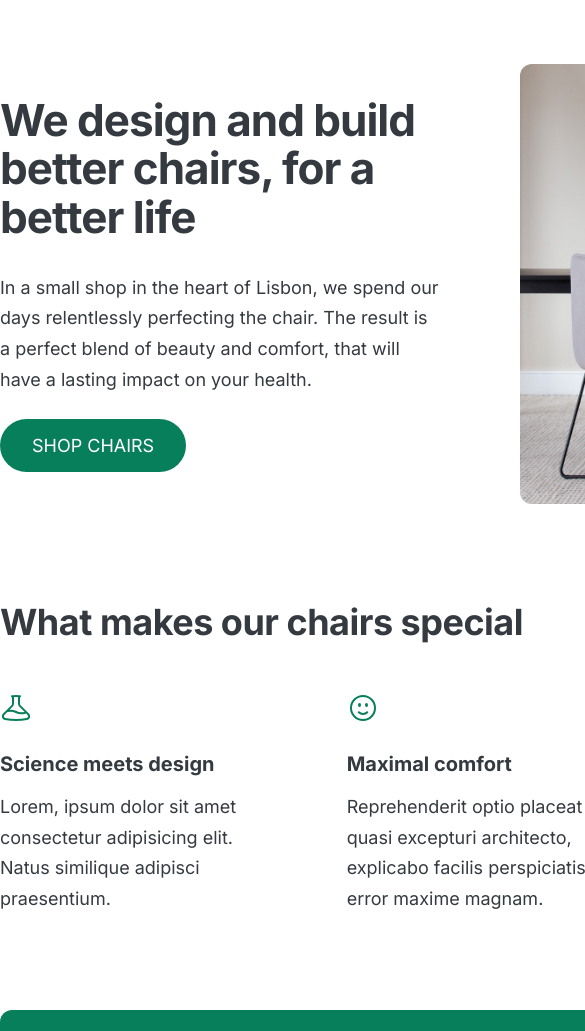
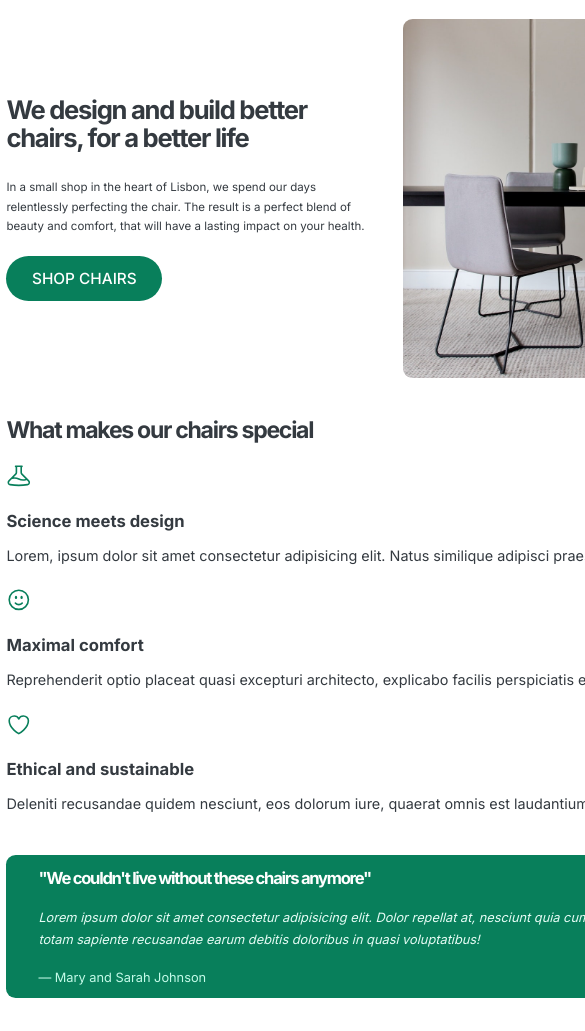
Before and after one commit to Jorstern7/Design, a plain HTML site: page index.html in a window 390 px wide. Shown: the top 1031 px of the page, 585 px wide, since content can reach past the window. Drawn offline with Linux system fonts and the light colour scheme.

Commit message:
media querry:Not responsive

```diff
--- /dev/null
+++ b/DesignQuerries.css
@@ -0,0 +1,90 @@
+/* *************************** */
+/* BELOW 1344PX (smaller desktop) */
+/* *************************** */
+
+@media (max-width: 84em) {
+  .header-text-box {
+    max-width: 120rem;
+  }
+
+  .header-text {
+    font-size: 1rem;
+  }
+}
+
+/* *************************** */
+/* BELOW 1200PX (Landscape Tablet) */
+/* *************************** */
+
+@media (max-width: 75em) {
+  html {
+    font-size: 89.75%;
+  }
+
+  header {
+    column-gap: 3rem;
+    margin-top: 2rem;
+  }
+}
+
+/* *************************** */
+/* BELOW 480PX (Phones) */
+/* *************************** */
+
+@media (max-width: 30em) {
+  html {
+    font-size: 80%;
+  }
+
+  .container {
+    padding: 0 0.5rem;
+  }
+
+  header,
+  section {
+    margin-bottom: 3rem; /* 48px */
+  }
+
+  h2 {
+    margin-bottom: 1.5rem; /* 24px */
+    font-size: 1.8rem; /* 28.8px */
+  }
+
+  header {
+    margin-top: 1.5rem; /* 24px */
+  }
+
+  h1 {
+    font-size: 2rem; /* 32px */
+  }
+
+  .header-text {
+    font-size: 0.9rem; /* 14.4px */
+  }
+
+  .grid-3-cols {
+    grid-template-columns: 1fr;
+    row-gap: 1.5rem; /* 24px */
+    column-gap: 1.5rem; /* 24px */
+  }
+
+  .testimonial-section {
+    padding: 1rem; /* 16px */
+  }
+
+  .testimonial-box h2 {
+    font-size: 1.3rem; /* 20.8px */
+  }
+
+  .testimonial-text {
+    font-size: 1rem; /* 16px */
+  }
+
+  .chair-box {
+    padding: 1rem; /* 16px */
+  }
+
+  .chair-details {
+    margin-bottom: 1.5rem; /* 24px */
+  }
+}
--- a/index.html
+++ b/index.html
@@ -12,6 +12,7 @@
     />
 
     <link rel="stylesheet" href="styleDesign.css" />
+    <link rel="stylesheet" href="DesignQuerries.css" />
     <title>Lisbon Chair Shop</title>
   </head>
   <body>
--- a/styleDesign.css
+++ b/styleDesign.css
@@ -23,29 +23,33 @@ GREY COLOR: #343a40
 body {
   font-family: "Inter", sans-serif;
   color: #343a40;
-  border-bottom: 8px solid #087f5b;
+  border-bottom: 0.5rem solid #087f5b;
+}
+
+html {
+  font-size: 90%;
 }
 
 .container {
-  width: 960px;
+  width: 60rem; /* 960px */
   margin: 0 auto;
 }
 
 header,
 section {
-  margin-bottom: 96px;
+  margin-bottom: 6rem; /* 96px */
 }
 
 h2 {
-  margin-bottom: 48px;
-  font-size: 36px;
-  letter-spacing: -0.5px;
+  margin-bottom: 3rem; /* 48px */
+  font-size: 2.3rem; /* 36px */
+  letter-spacing: -0.1rem; /* -0.5px */
 }
 
 .grid-3-cols {
   display: grid;
   grid-template-columns: repeat(3, 1fr);
-  column-gap: 80px;
+  column-gap: 5rem; /* 80px */
 }
 
 .btn:link,
@@ -54,9 +58,9 @@ h2 {
   color: #fff;
   text-decoration: none;
   text-transform: uppercase;
-  font-weight: 500px;
+  font-weight: 500; /* corrected 'px' removal */
   display: inline-block;
-  border-radius: 100px;
+  border-radius: 6.3rem; /* 100px */
 }
 
 .btn:hover,
@@ -65,17 +69,17 @@ h2 {
 }
 
 .btn--big {
-  font-size: 18px;
-  padding: 16px 32px;
+  font-size: 1.2rem; /* 18px */
+  padding: 1rem 2rem; /* 16px 32px */
 }
 
 .btn--small {
-  font-size: 14px;
-  padding: 8px 12px;
+  font-size: 1rem; /* 14px */
+  padding: 0.5rem 0.75rem; /* 8px 12px */
 }
 
 img {
-  border-radius: 12px;
+  border-radius: 0.75rem; /* 12px */
 }
 
 /* ------------------------ */
@@ -86,8 +90,8 @@ img {
 header {
   display: grid;
   grid-template-columns: repeat(2, 1fr);
-  column-gap: 80px;
-  margin-top: 64px;
+  column-gap: 5rem; /* 80px */
+  margin-top: 4rem; /* 64px */
 }
 
 .header-text-box {
@@ -95,15 +99,15 @@ header {
 }
 
 h1 {
-  margin-bottom: 32px;
-  font-size: 44px;
+  margin-bottom: 2rem; /* 32px */
+  font-size: 2.8rem; /* 44px */
   line-height: 1.1;
-  letter-spacing: -1px;
+  letter-spacing: -0.1rem; /* -1px */
 }
 
 .header-text {
-  margin-bottom: 24px;
-  font-size: 18px;
+  margin-bottom: 1.5rem; /* 24px */
+  font-size: 1.125rem; /* 18px */
   line-height: 1.7;
 }
 
@@ -114,18 +118,18 @@ img {
 /* FEATURES */
 .features-icon {
   stroke: #087f5b;
-  width: 32px;
-  height: 32px;
-  margin-bottom: 24px;
+  width: 2rem; /* 32px */
+  height: 2rem; /* 32px */
+  margin-bottom: 1.5rem; /* 24px */
 }
 
 .features-title {
-  margin-bottom: 16px;
-  font-size: 20px;
+  margin-bottom: 1rem; /* 16px */
+  font-size: 1.3rem; /* 20px */
 }
 
 .features-text {
-  font-size: 18px;
+  font-size: 1.125rem; /* 18px */
   line-height: 1.7;
 }
 
@@ -133,8 +137,8 @@ img {
 .testimonial-section {
   background-color: #087f5b;
   color: #fff;
-  padding: 24px;
-  border-radius: 12px;
+  padding: 1.5rem; /* 24px */
+  border-radius: 0.75rem; /* 12px */
 }
 
 .testimonial-box {
@@ -143,14 +147,14 @@ img {
 }
 
 .testimonial-box h2 {
-  margin-bottom: 24px;
-  font-size: 24px;
+  margin-bottom: 1.5rem; /* 24px */
+  font-size: 1.5rem; /* 24px */
 }
 
 .testimonial-text {
   font-style: italic;
-  margin-bottom: 24px;
-  font-size: 18px;
+  margin-bottom: 1.5rem; /* 24px */
+  font-size: 1.125rem; /* 18px */
   line-height: 1.7;
   color: #e6fcf5;
 }
@@ -162,33 +166,34 @@ img {
 /* CHAIRS */
 
 .chair {
-  box-shadow: 0 20px 30px 0 rgba(0, 0, 0, 0.07);
-  border-radius: 12px;
+  box-shadow: 0 1.25rem 1.875rem 0 rgba(0, 0, 0, 0.07); /* 20px 30px */
+  border-radius: 0.75rem; /* 12px */
 }
 
 .chair img {
   border-bottom-left-radius: 0;
   border-bottom-right-radius: 0;
 }
+
 .chair-box {
-  padding: 32px;
+  padding: 2rem; /* 32px */
 }
 
 h3 {
-  margin-bottom: 24px;
-  font-size: 20px;
+  margin-bottom: 1.5rem; /* 24px */
+  font-size: 1.25rem; /* 20px */
 }
 
 .chair-details {
   list-style: none;
-  margin-bottom: 48px;
+  margin-bottom: 3rem; /* 48px */
 }
 
 .chair-details li {
   display: flex;
   align-items: center;
-  gap: 12px;
-  margin-bottom: 16px;
+  gap: 0.75rem; /* 12px */
+  margin-bottom: 1rem; /* 16px */
 }
 
 .chair-details li:last-child {
@@ -197,19 +202,19 @@ h3 {
 
 .chair-icon {
   stroke: #087f5b;
-  width: 24px;
-  height: 24px;
+  width: 1.5rem; /* 24px */
+  height: 1.5rem; /* 24px */
 }
 
 .chair-price {
   display: flex;
   justify-content: space-between;
-  font-size: 20px;
+  font-size: 1.25rem; /* 20px */
   align-items: center;
 }
 
 footer {
-  margin-bottom: 48px;
-  font-size: 14px;
+  margin-bottom: 3rem; /* 48px */
+  font-size: 0.875rem; /* 14px */
   color: #495057;
 }
```
